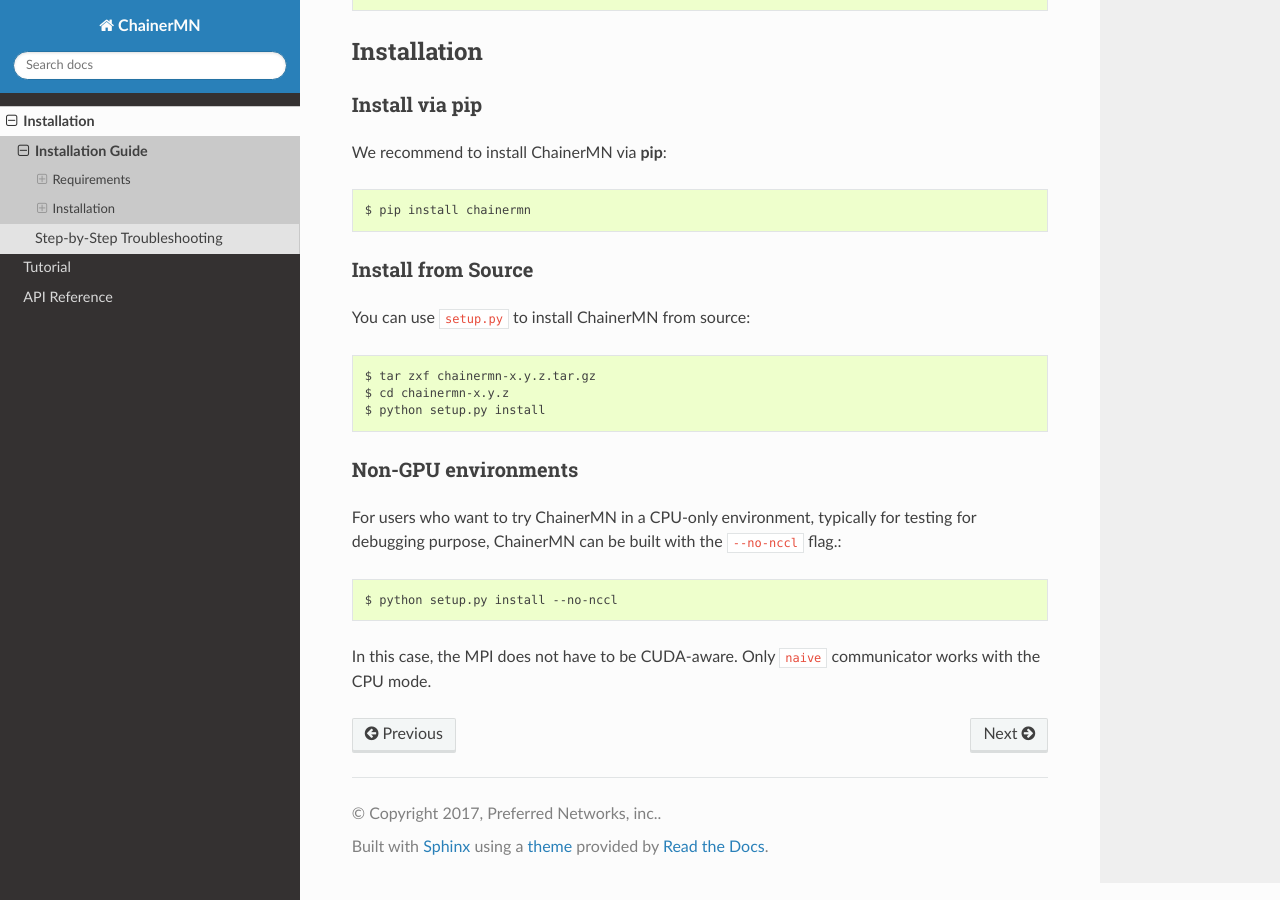
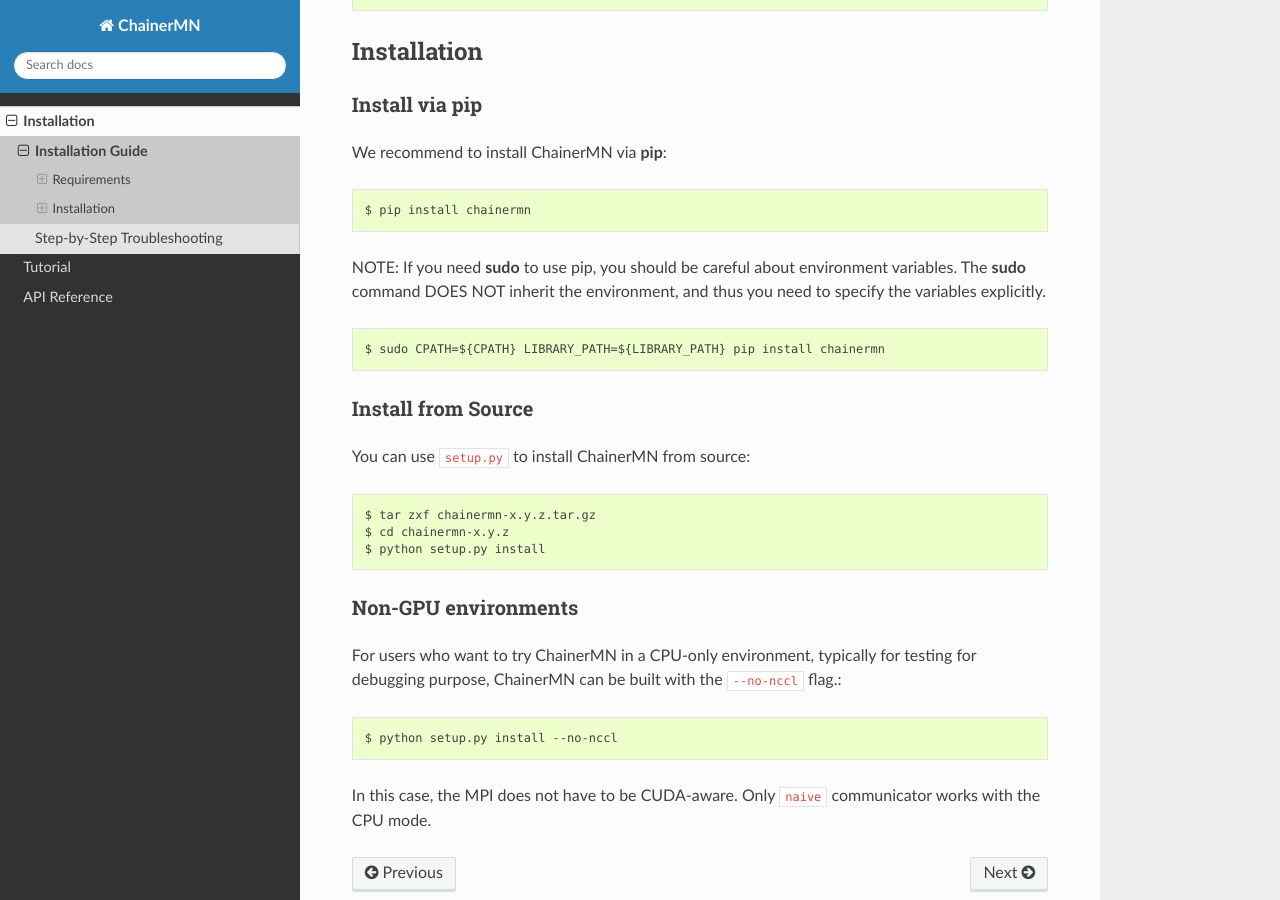
Before and after one commit to chainer/chainermn, a Sphinx documentation site: the page built from docs/source/installation/guide.rst, in a window 1280 px wide and 900 px high, scrolled down 1646 px. Built offline with Sphinx 7.4.7 and the Read the Docs theme 2.0.0, drawn with Linux system fonts in a browser that asks for light colours.

Commit message:
mention sudo's env var issue in the installation document

```diff
--- a/docs/source/installation/guide.rst
+++ b/docs/source/installation/guide.rst
@@ -97,6 +97,13 @@
 
   $ pip install chainermn
 
+NOTE: If you need :command:`sudo` to use pip, you should be careful
+about environment variables.  The :command:`sudo` command DOES NOT
+inherit the environment, and thus you need to specify the variables
+explicitly. ::
+
+  $ sudo CPATH=${CPATH} LIBRARY_PATH=${LIBRARY_PATH} pip install chainermn
+
 
 .. _install-from-source:
 
```
